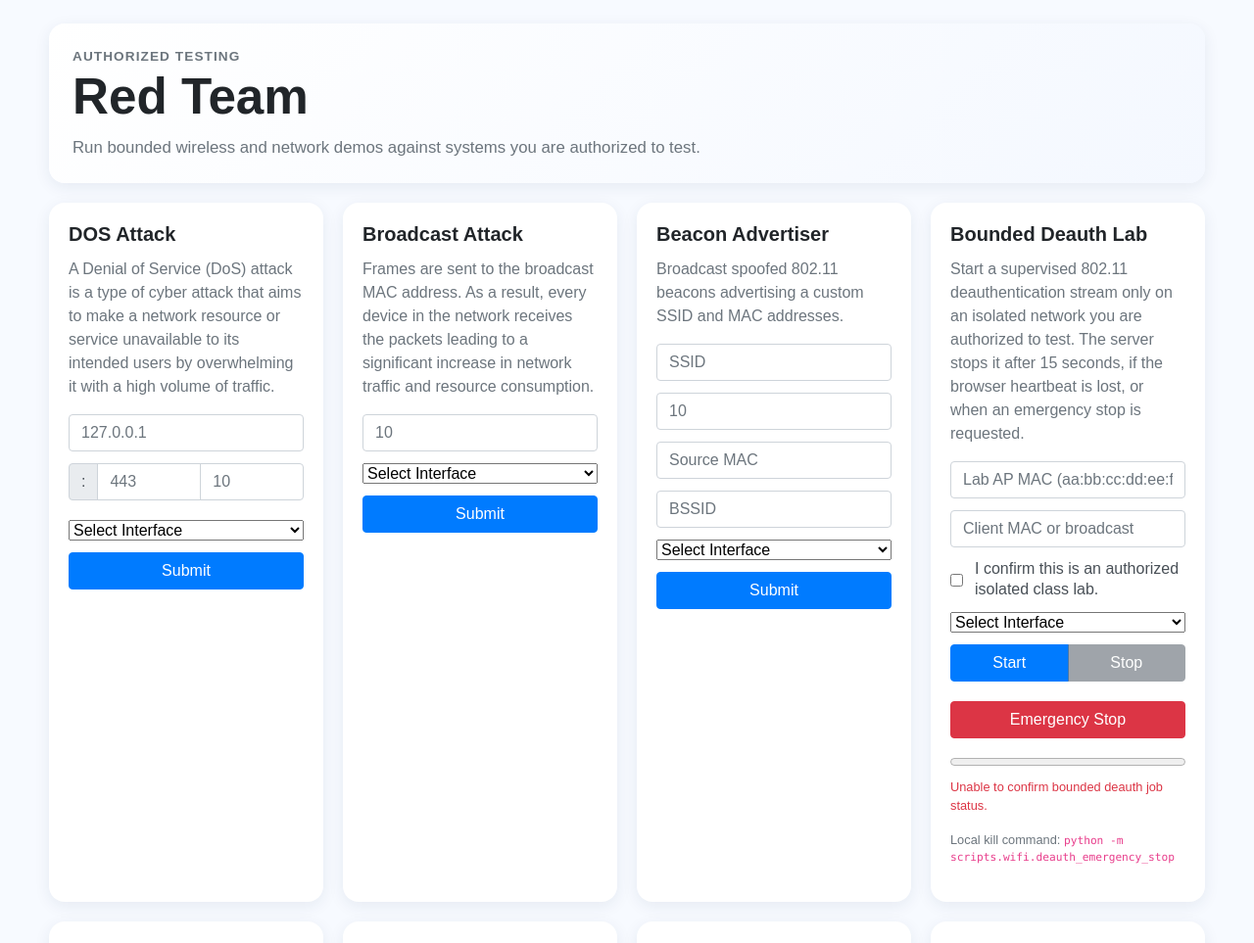
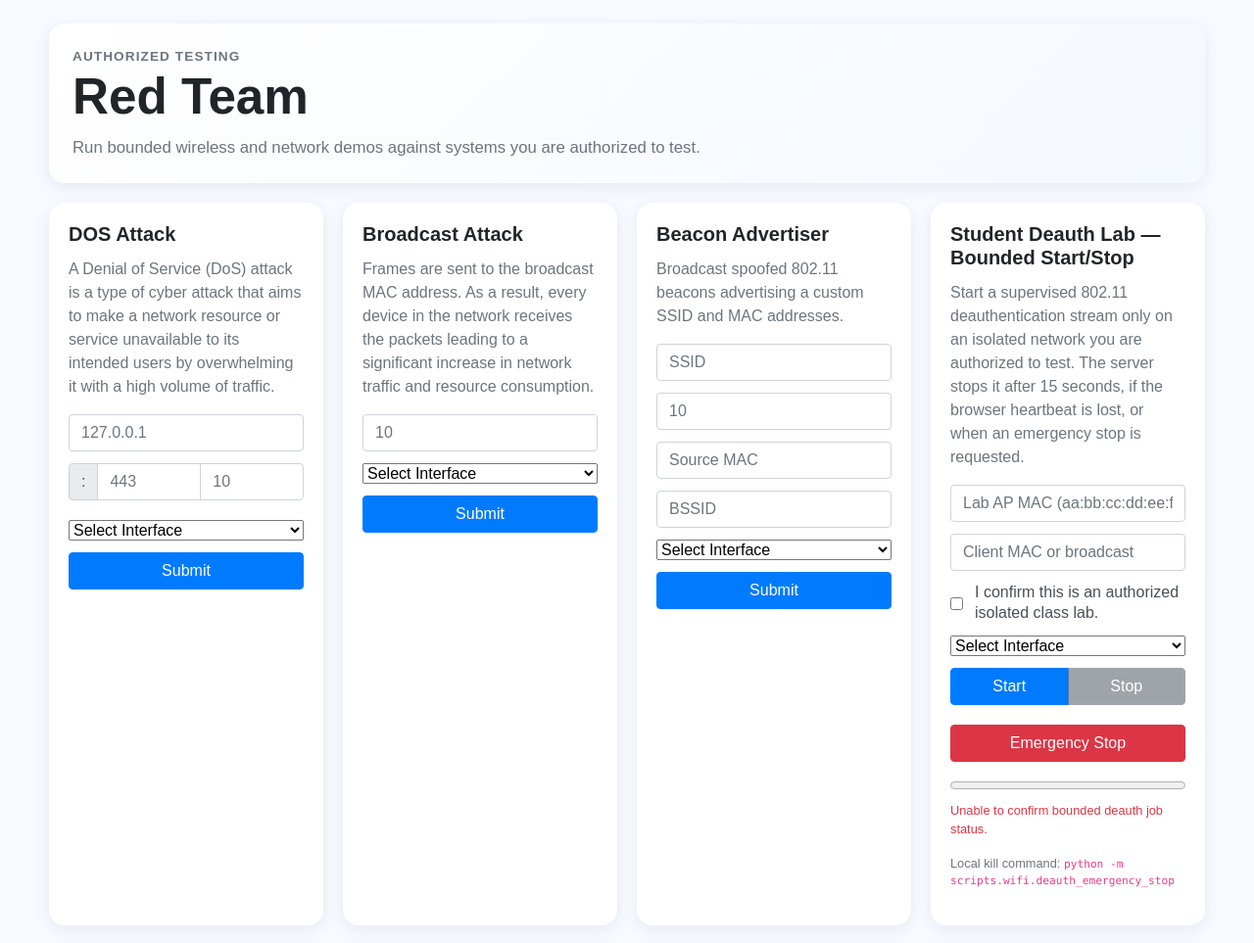
Before and after one commit to sudo-rpaisley/mobile_router, a Python web app: template templates/red-team.html in a window 1280 px wide. Shown: the part 56-1019 px from the top of the page at 98% size. Run offline with Jinja, Linux system fonts and the light colour scheme; the template is opened without the code that fills it, so the values that code supplies are empty; some libraries are stand-ins or nearby versions.

Commit message:
Preserve deauth lab heading compatibility

```diff
--- a/templates/attacks/_deauth.html
+++ b/templates/attacks/_deauth.html
@@ -1,5 +1,5 @@
 <div class="card m-3 deauth-control-card" style="width: 18rem;">
-  <h5 class="card-title">Bounded Deauth Lab</h5>
+  <h5 class="card-title">Student Deauth Lab — Bounded Start/Stop</h5>
   <p class="card-text">
     Start a supervised 802.11 deauthentication stream only on an isolated network you are authorized to test.
     The server stops it after 15 seconds, if the browser heartbeat is lost, or when an emergency stop is requested.
```
